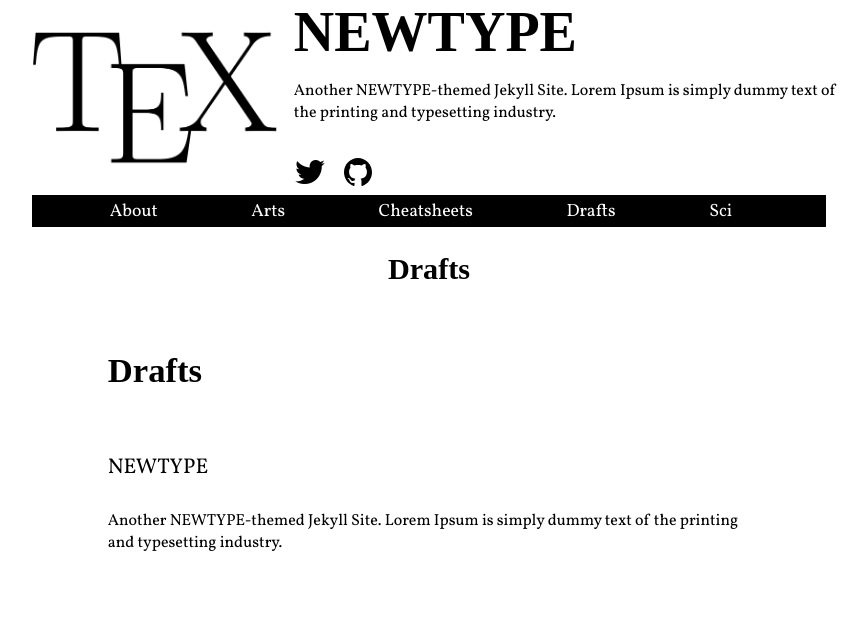
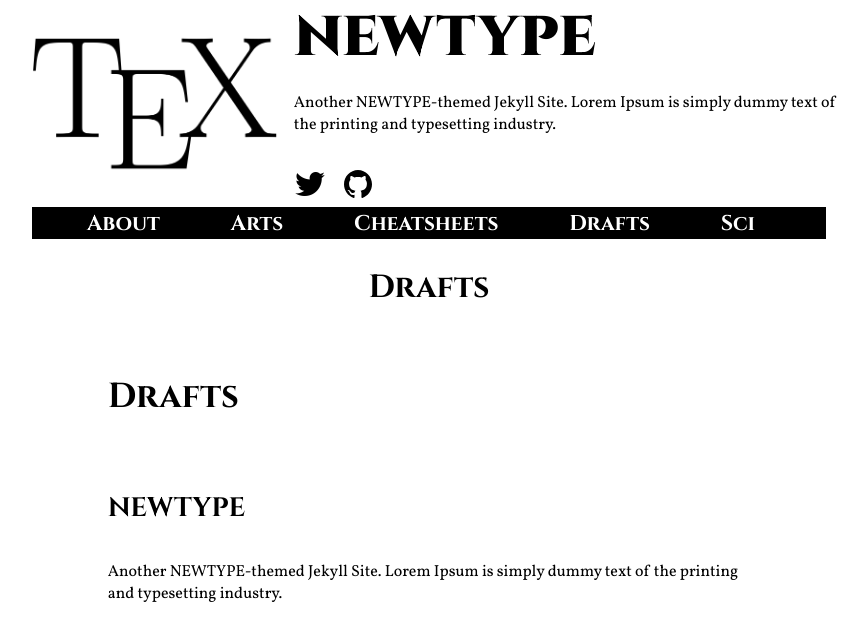
Before and after one commit to SomeoneSerge/jekyll-theme-newtype, a Jekyll site: the page built from drafts.html, in a window 1280 px wide. Shown: the top 641 px of the page, without its empty margins (211-1079 px from the left). Built offline with Jekyll 4.4.1, drawn with Linux system fonts in a browser that asks for light colours.

Commit message:
fixup! fixup! try to switch to Cinzel and Vollkorn; ain't working apparently...

```diff
--- a/_sass/typography.scss
+++ b/_sass/typography.scss
@@ -69,6 +69,7 @@ body {
         @include mobile-font-by-level(0);
     }
 }
+
 @media(min-width: $tablet-width) {
     @for $i from 1 to last($levels) {
         h#{$i} {
--- a/_sass/vars.scss
+++ b/_sass/vars.scss
@@ -16,20 +16,19 @@ $nav-forecolor: white;
 
 $mobile-fontsize-scale: .4;
 
-$levels: 0, 1, 4, 10;
+$levels: 0, 1, 6, 10;
 $desktop-fontsizes: (42pt, 26pt, 16pt, 12pt);
 $mobile-fontsizes: (22pt, 16pt, 14pt, 12pt);
-$fontweights: (900, 700, 400, 400);
+$fontweights: (900, 700, 700, 400);
 
 @import url('https://fonts.googleapis.com/css?family=Cinzel:400,700,900|Vollkorn:400,600');
 
-$fontfamilies: ("Cinzel script=all rev=1",
-                "Cinzel script=all rev=1",
-                ('Vollkorn', serif), ('Vollkorn', serif));
+$fontfamilies: (Cinzel, Cinzel,
+                Cinzel, Vollkorn);
 
-$navigation-level: 8;
+$navigation-level: 6;
 $strong-level: 10;
-$strong-weight: 500;
+$strong-weight: 600;
 
 @function first($list) {
     @return nth($list, 1);
```
